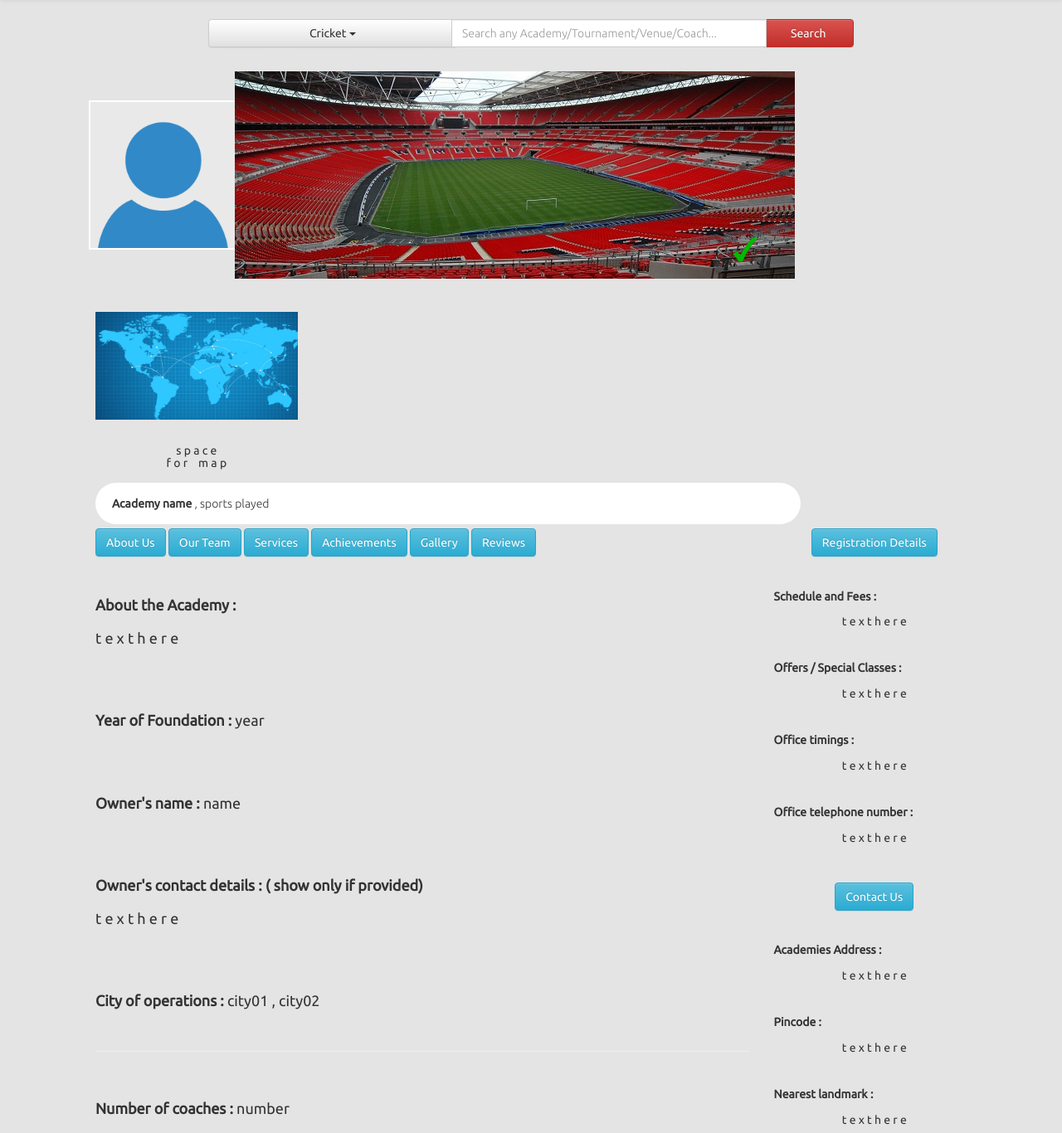
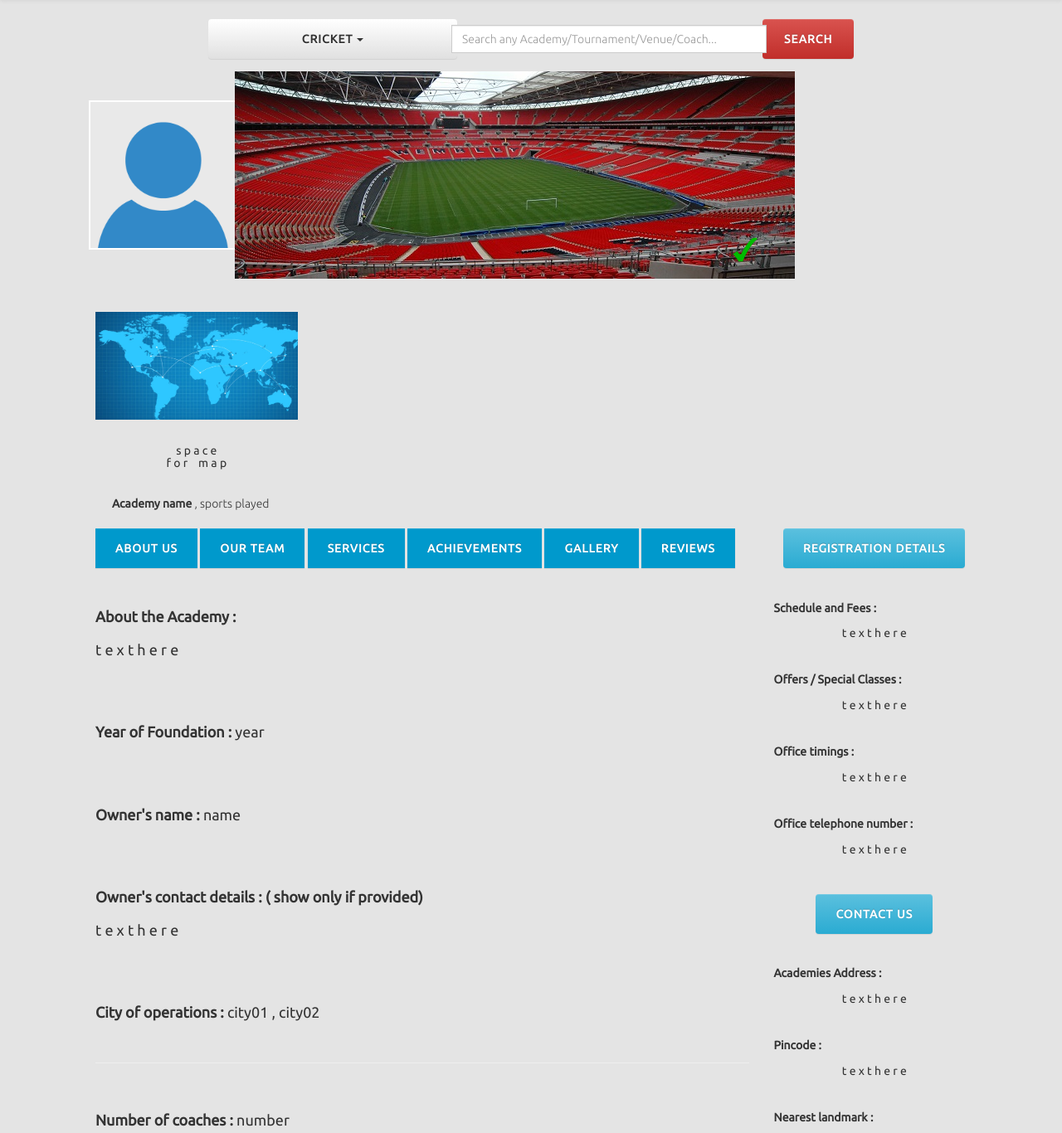
Before and after one commit to Nilay1101/Intern-First_Project, a PHP site: page /academy-profile-pro-slide.php in a window 1280 px wide. Shown: the part 120-1486 px from the top of the page at 83% size. Run offline with PHP 8.4, Linux system fonts and the light colour scheme.

Commit message:
commit
buttons made sexy with transistions
also white bar removed

```diff
--- a/New folder/academy-profile-pro-slide.php
+++ b/New folder/academy-profile-pro-slide.php
@@ -108,6 +108,36 @@ $(function(){
   border-radius: 50%;
 }
 
+.btn {
+    padding: 14px 24px;
+    border: 0 none;
+    font-weight: 700;
+    letter-spacing: 1px;
+    text-transform: uppercase;
+}
+
+.btn:focus, .btn:active:focus, .btn.active:focus {
+    outline: 0 none;
+}
+
+.btn-primary {
+    background: #0099cc;
+    color: #ffffff;
+}
+
+.btn-primary:hover, .btn-primary:focus, .btn-primary:active, .btn-primary.active, .open > .dropdown-toggle.btn-primary {
+    background: #33a6cc;
+}
+
+.btn-primary:active, .btn-primary.active {
+    background: #007299;
+    box-shadow: none;
+}
+
+.btn.sharp {
+  border-radius:0;
+}
+
 </style>
 
 <script type="text/javascript" src="js/bootstrap-multiselect.js"></script>
@@ -182,14 +212,14 @@ $(function(){
 
 
 <div class="col-lg-9 text-center" style="border:0px solid white;" >
-<div style="background:white;margin-right:20px; height:50px; width:850px; border:0px solid black; border-radius:25px; text-align:left;padding-top:15px;padding-left:20px"><strong>Academy name</strong> , sports played</div>
+<div style="margin-right:20px; height:50px;text-align:left;padding-top:15px;padding-left:20px"><strong>Academy name</strong> , sports played</div>
 <div style="margin-top:-10px;  text-align:left">
-<a href="#about"><button type="button" class="btn btn-info">About Us</button></a>
-<a href="#team"><button type="button" class="btn btn-info">Our Team</button></a>
-<a href="#service"><button type="button" class="btn btn-info">Services </button></a>
-<a href="#achieve"><button type="button" class="btn btn-info">Achievements</button></a>
-<a href="#gallery"><button type="button" class="btn btn-info">Gallery</button></a>
-<a href="#review"><button type="button" class="btn btn-info">Reviews</button></a>
+<a href="#about"><button type="button" class="btn btn-primary sharp">About Us</button></a>
+<a href="#team"><button type="button" class="btn btn-primary sharp">Our Team</button></a>
+<a href="#service"><button type="button" class="btn btn-primary sharp">Services </button></a>
+<a href="#achieve"><button type="button" class="btn btn-primary sharp">Achievements</button></a>
+<a href="#gallery"><button type="button" class="btn btn-primary sharp">Gallery</button></a>
+<a href="#review"><button type="button" class="btn btn-primary sharp">Reviews</button></a>
 </div>
 <div id="about" class=" ">
 <h4 style="text-align:left; "><br><br><strong>About the Academy : </strong><p style="text-align:left"><br> t e x t   h e r e</p></h4><br>
```
Also changed, not shown: New folder/coach-profile-pro-slide.php (+35 -5 lines), New folder/event-profile-pro-slide.php (+36 -6 lines), New folder/user-profile-pro-slide.php (+38 -6 lines), New folder/venue-profile-pro-slide.php (+36 -6 lines).
